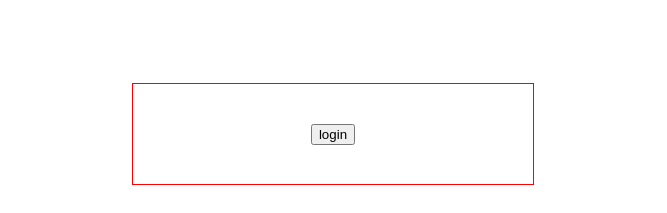
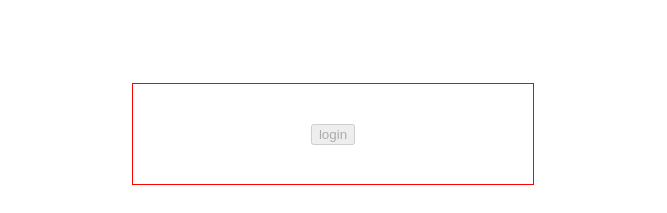
Before and after one commit to oDs1337/dating-app, an Angular app: page / in a window 1280 px wide. Shown: the top 213 px of the page, without its empty margins (307-974 px from the left). Built offline with nearby package versions, Linux system fonts and the light colour scheme.

Commit message:
working user and guest guards

```diff
--- a/src/app/app-routing.module.ts
+++ b/src/app/app-routing.module.ts
@@ -1,11 +1,13 @@
+import { GuestGuard } from './guest.guard';
+import { UserGuard } from './user.guard';
 import { DatingComponent } from './dating/dating.component';
 import { LoginFormComponent } from './login-form/login-form.component';
 import { NgModule } from '@angular/core';
 import { RouterModule, Routes } from '@angular/router';
 
 const routes: Routes = [
-  { path: '', component: LoginFormComponent, },
-  { path: 'dating', component: DatingComponent, }
+  { path: '', component: LoginFormComponent, canActivate: [GuestGuard]},
+  { path: 'dating', component: DatingComponent, canActivate: [UserGuard]}
 ];
 
 @NgModule({
--- a/src/app/guest.guard.ts
+++ b/src/app/guest.guard.ts
@@ -1,3 +1,4 @@
+import { AccountService } from './account.service';
 import { Injectable } from '@angular/core';
 import { ActivatedRouteSnapshot, CanActivate, RouterStateSnapshot, UrlTree } from '@angular/router';
 import { Observable } from 'rxjs';
@@ -6,10 +7,14 @@ import { Observable } from 'rxjs';
   providedIn: 'root'
 })
 export class GuestGuard implements CanActivate {
+
+  constructor(private accountService: AccountService) { }
+
   canActivate(
     route: ActivatedRouteSnapshot,
     state: RouterStateSnapshot): Observable<boolean | UrlTree> | Promise<boolean | UrlTree> | boolean | UrlTree {
-    return true;
+
+    return !this.accountService.isLoggedIn;
   }
 
 }
--- a/src/app/navigation-bar/navigation-bar.component.html
+++ b/src/app/navigation-bar/navigation-bar.component.html
@@ -1 +1,6 @@
-<button (click)="loginUser()">login</button>
+<div *ngIf="!accountService.isLoggedIn">
+  <button [disabled]="true">login</button>
+</div>
+<div *ngIf="accountService.isLoggedIn">
+  <button (click)="accountService.logoutUser()">log out</button>
+</div>
--- a/src/app/navigation-bar/navigation-bar.component.ts
+++ b/src/app/navigation-bar/navigation-bar.component.ts
@@ -9,7 +9,7 @@ import { Component, OnInit } from '@angular/core';
 })
 export class NavigationBarComponent implements OnInit {
 
-  constructor(private AccountService: AccountService, private router: Router) { }
+  constructor(public accountService: AccountService, private router: Router) { }
 
   ngOnInit(): void {
   }
--- a/src/app/user.guard.ts
+++ b/src/app/user.guard.ts
@@ -1,3 +1,4 @@
+import { AccountService } from './account.service';
 import { Injectable } from '@angular/core';
 import { ActivatedRouteSnapshot, CanActivate, RouterStateSnapshot, UrlTree } from '@angular/router';
 import { Observable } from 'rxjs';
@@ -6,10 +7,14 @@ import { Observable } from 'rxjs';
   providedIn: 'root'
 })
 export class UserGuard implements CanActivate {
+
+  constructor(private accountService: AccountService) { }
+
   canActivate(
     route: ActivatedRouteSnapshot,
     state: RouterStateSnapshot): Observable<boolean | UrlTree> | Promise<boolean | UrlTree> | boolean | UrlTree {
-    return true;
+
+    return this.accountService.isLoggedIn;
   }
 
 }
```
